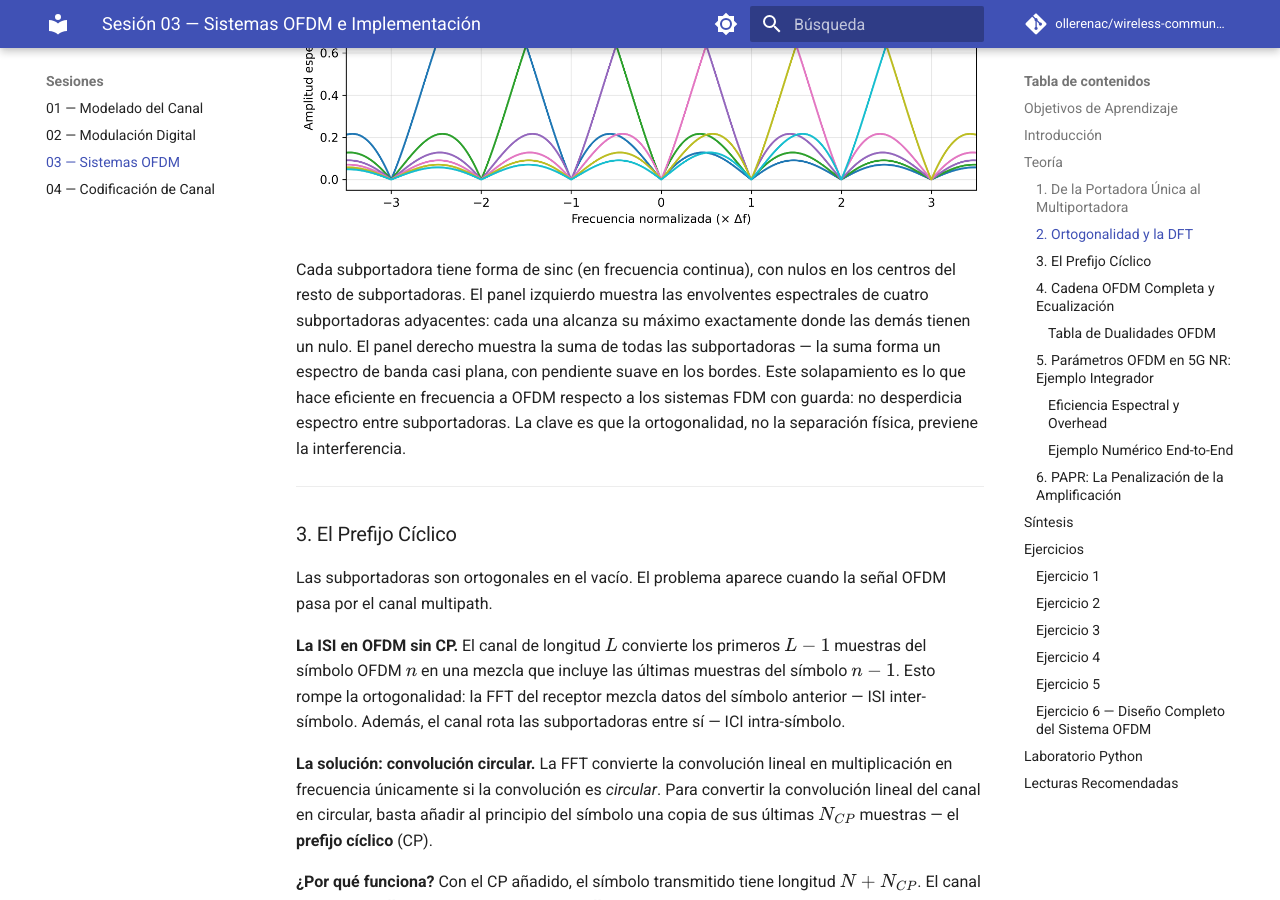
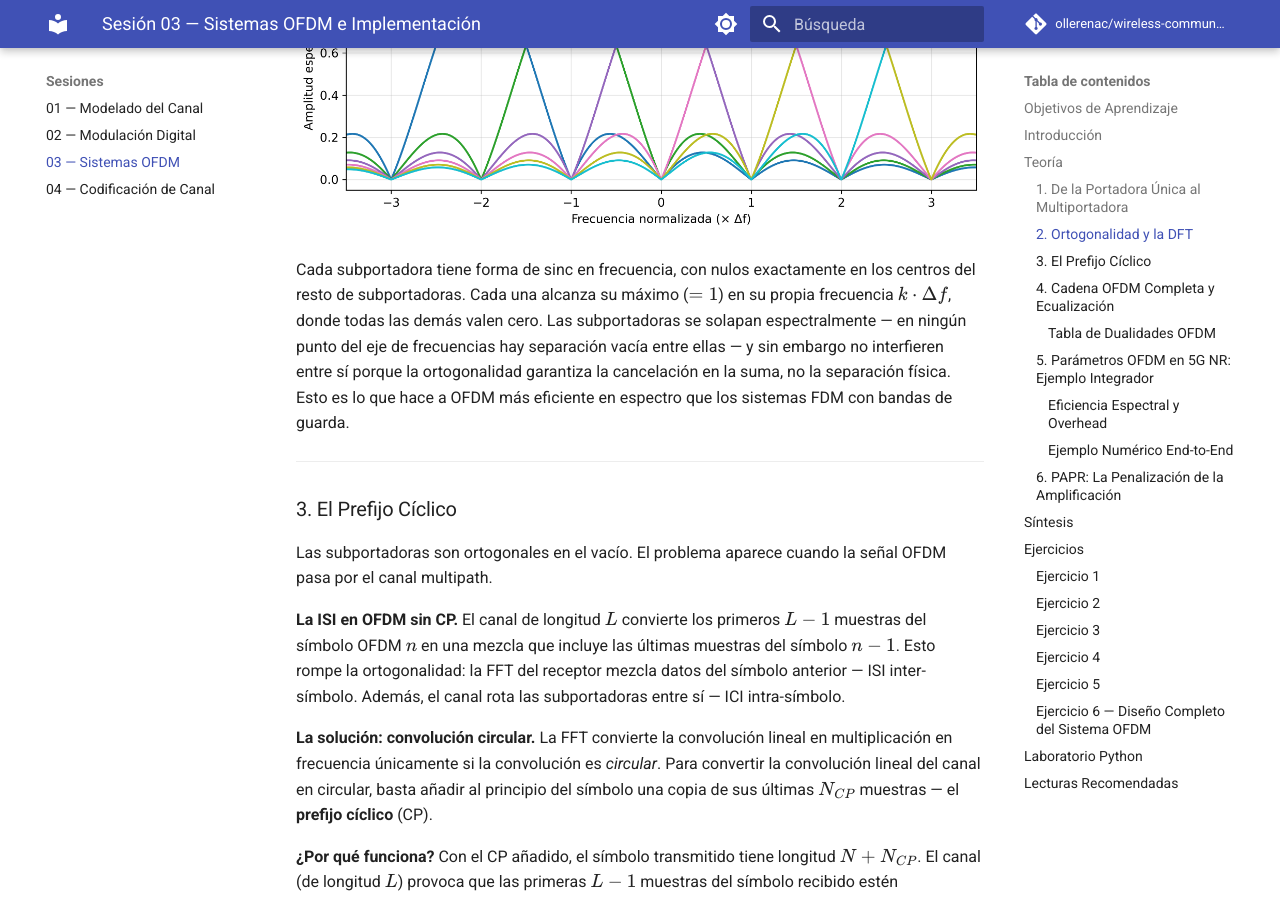
Before and after one commit to ollerenac/wireless-communication-systems, an MkDocs documentation site: the page built from docs/sessions/03-ofdm-systems/index.md, in a window 1280 px wide and 900 px high, scrolled down 5808 px. Built offline with MkDocs 1.6.1 and Material for MkDocs 9.7.7, drawn with Linux system fonts in a browser that asks for light colours; comment, search, counter and statistics services are not loaded.

Commit message:
sess03: fix ofdm-subcarriers figure caption — single panel, no left/right split
Co-Authored-By: Claude Sonnet 4.6 <noreply@anthropic.com>

```diff
--- a/docs/sessions/03-ofdm-systems/index.md
+++ b/docs/sessions/03-ofdm-systems/index.md
@@ -158,7 +158,7 @@ La figura siguiente muestra el espectro de potencia de las $N$ subportadoras ind
 
 ![Subportadoras OFDM en frecuencia](figures/ofdm-subcarriers.png)
 
-Cada subportadora tiene forma de sinc (en frecuencia continua), con nulos en los centros del resto de subportadoras. El panel izquierdo muestra las envolventes espectrales de cuatro subportadoras adyacentes: cada una alcanza su máximo exactamente donde las demás tienen un nulo. El panel derecho muestra la suma de todas las subportadoras — la suma forma un espectro de banda casi plana, con pendiente suave en los bordes. Este solapamiento es lo que hace eficiente en frecuencia a OFDM respecto a los sistemas FDM con guarda: no desperdicia espectro entre subportadoras. La clave es que la ortogonalidad, no la separación física, previene la interferencia.
+Cada subportadora tiene forma de sinc en frecuencia, con nulos exactamente en los centros del resto de subportadoras. Cada una alcanza su máximo ($= 1$) en su propia frecuencia $k \cdot \Delta f$, donde todas las demás valen cero. Las subportadoras se solapan espectralmente — en ningún punto del eje de frecuencias hay separación vacía entre ellas — y sin embargo no interfieren entre sí porque la ortogonalidad garantiza la cancelación en la suma, no la separación física. Esto es lo que hace a OFDM más eficiente en espectro que los sistemas FDM con bandas de guarda.
 
 ---
 
```
